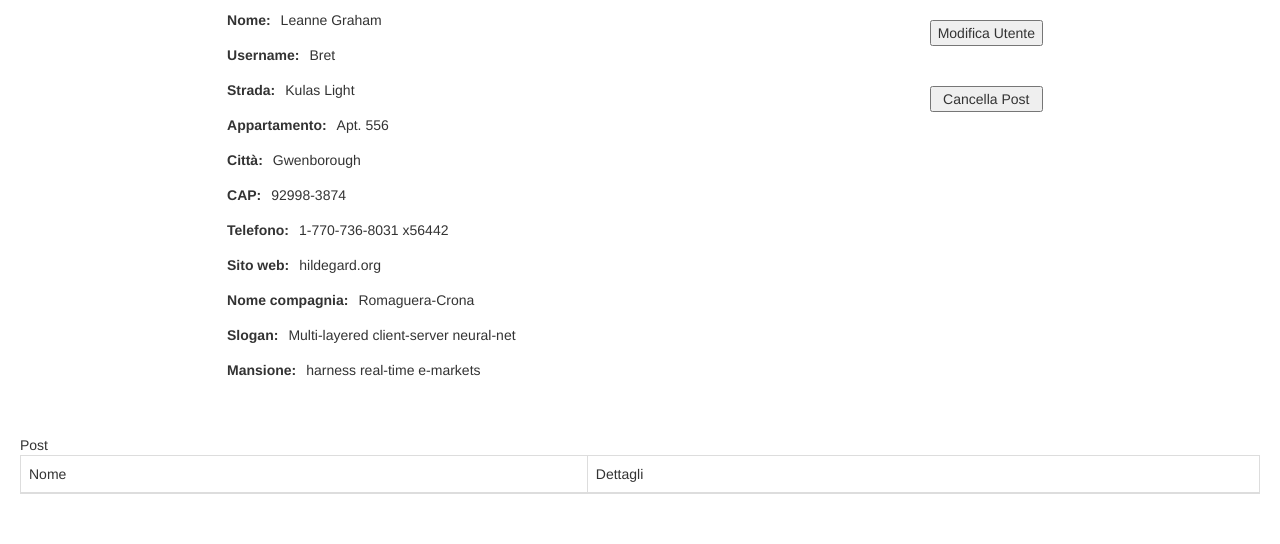
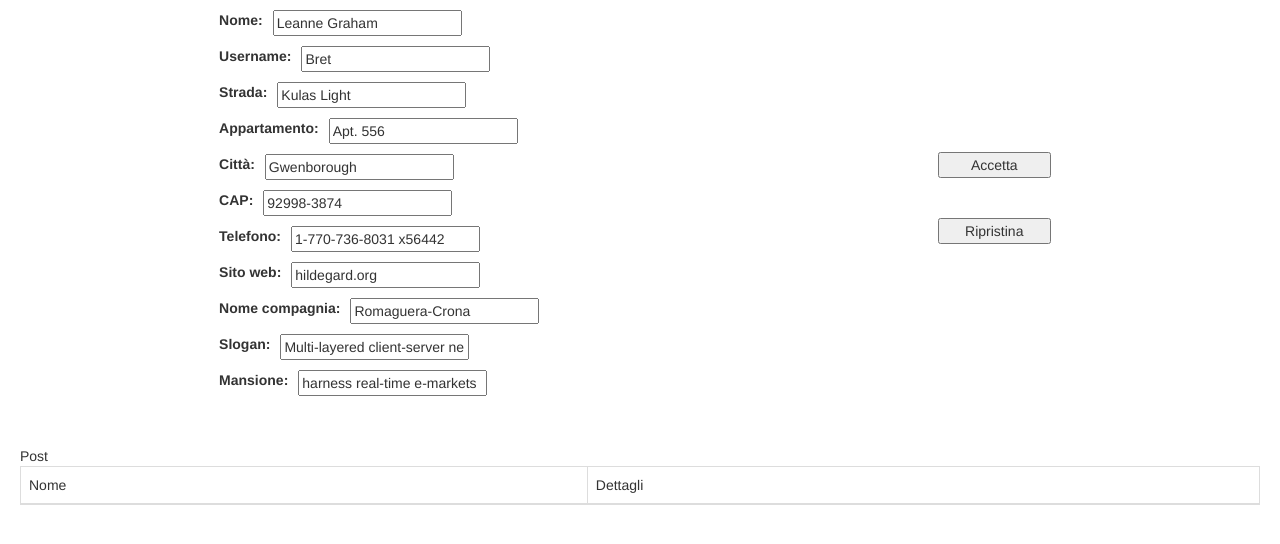
Before and after one commit to niccoicco9/ProvaDSGroup, a website: page userDetail.html in a window 1280 px wide. Both pictures are taken after a click on the button "Modifica Utente". Drawn offline with nearby package versions, Linux system fonts and the light colour scheme; some packages are replaced by stand-ins of ours; no server answers.

Commit message:
Fatta la delete

```diff
--- a/userDetail.html
+++ b/userDetail.html
@@ -68,8 +68,10 @@
         </form>
 
         <div id="actionButton">
-            <button>Modifica Utente</button>
-            <button>Cancella Post</button>
+            <button id="modifyButton">Modifica Utente</button>
+            <button id="deleteButton">Cancella Post</button>
+            <button id="accettaModifiche" style="visibility: hidden">Accetta</button>
+            <button id="ripristina" style="visibility: hidden">Ripristina</button>
         </div>
     </section>
 
--- a/userDetail.js
+++ b/userDetail.js
@@ -25,6 +25,9 @@ var informazioniProva = {
 
 
 var urlBaseJSONPlaceholder = 'https://jsonplaceholder.typicode.com/';
+var modifica = false;
+var elementiDaModificare = ['name', 'username', 'address.street', 'address.suite', 'address.city', 'address.zipcode', 'phone', 'website', 'company.name', 'company.catchPhrase', 'company.bs'];
+var containerElementiDaModificare = ['nameContainer', 'surnameContainer', 'streetContainer', 'suiteContainer', 'cityContainer', 'zipCodeContainer', 'phoneContainer','websiteContainer', 'nameCompanyContainer', 'sloganContainer', 'bsContainer'];
 
  $(document).ready(function(){
     //Qua arriva l'informazione dal localStorage
@@ -33,6 +36,18 @@ var urlBaseJSONPlaceholder = 'https://jsonplaceholder.typicode.com/';
     drawMaps(persona);
     requestPostUser(persona.id);
 });
+
+$('#modifyButton').click(function(){
+    modificaTuttiInput();
+    cambiaBottoni();
+});
+
+$('#ripristina').click(function(){
+    modificaTuttiInput();
+    cambiaBottoni();
+});
+
+$('#deleteButton').click(eliminaUtente);
 
 function bindingUser(persona){
     //Se c'è tempo studia una soluzione più funzionale
@@ -103,7 +118,60 @@ function requestPostUser(userId){
         function bottoneClick(e){
             var idpost = e.target.id;
             localStorage.idPost =idpost.substring(3,idpost.length);
-
         }
     });
 }
+
+
+function modificaInput(idTag, idContainer, modify){
+    var newElement;
+    var oldElement = document.getElementById(idTag);
+    if(modify){
+        newElement = document.createElement('input');
+        newElement.value = oldElement.textContent;
+    } else{
+        newElement = document.createElement('div');
+        newElement.textContent = oldElement.value;
+    }
+
+    newElement.name = oldElement.id;
+    newElement.id = oldElement.id;
+    console.log(idContainer);
+
+    oldElement.remove();
+    $('#' + idContainer).append(newElement);
+}
+
+
+function modificaTuttiInput(){
+    modifica = !modifica;
+    for(var i = 0; i < elementiDaModificare.length; i++){
+        modificaInput(elementiDaModificare[i], containerElementiDaModificare[i], modifica);
+    }
+}
+
+function eliminaUtente(){
+    $.ajax({
+        url: urlBaseJSONPlaceholder + 'users/' + informazioniProva.id,
+        type: 'DELETE',
+        success: function(success){
+            alert('Eliminato');
+        }
+    });
+}
+
+
+function cambiaBottoni(){
+    if(modifica){
+        document.getElementById('accettaModifiche').style.visibility = 'visible';
+        document.getElementById('ripristina').style.visibility = 'visible';
+        document.getElementById('modifyButton').style.visibility = 'hidden';
+        document.getElementById('deleteButton').style.visibility = 'hidden';
+    } else{
+        document.getElementById('accettaModifiche').style.visibility = 'hidden';
+        document.getElementById('ripristina').style.visibility = 'hidden';
+        document.getElementById('modifyButton').style.visibility = 'visible';
+        document.getElementById('deleteButton').style.visibility = 'visible';
+    }
+
+}
```
